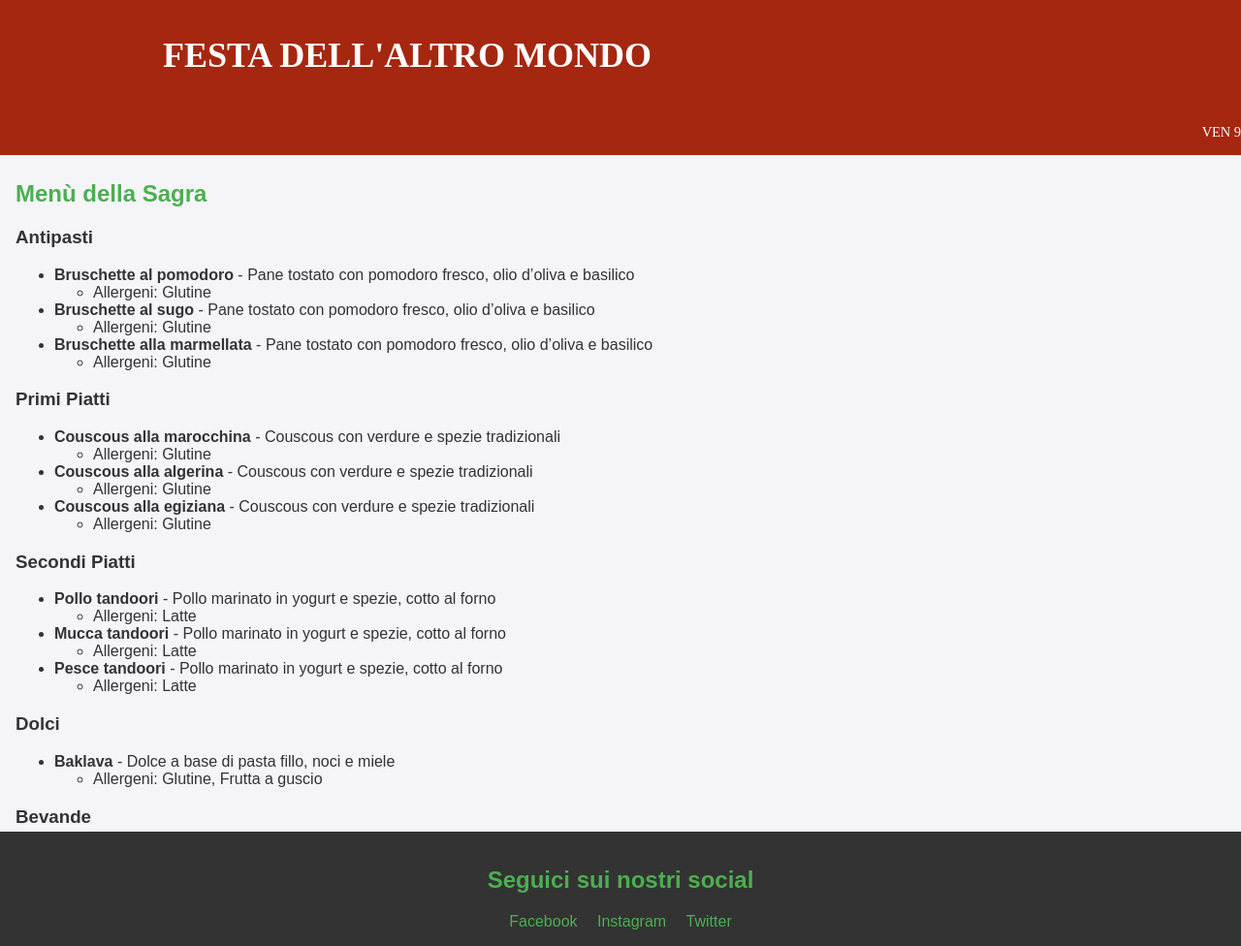
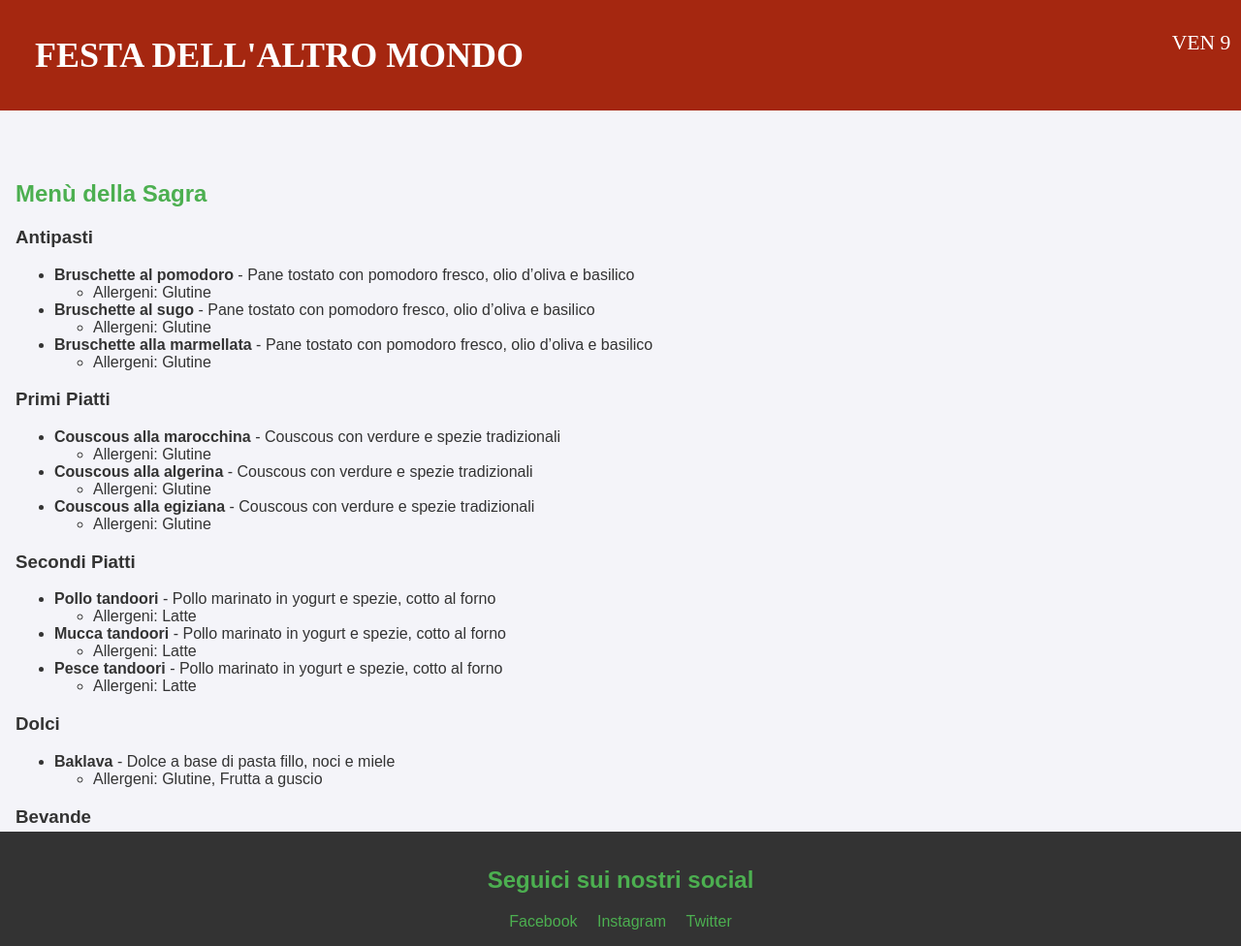
Before and after one commit to isottipietro/menu-altro-mondo, a Jekyll site: the page built from index.md, in a window 1280 px wide and 976 px high. Shown: the whole window at 97% size. Built offline with Jekyll 4.4.1, drawn with Linux system fonts in a browser that asks for light colours; some web fonts are replaced.

Commit message:
some changes

```diff
--- a/_layouts/home.html
+++ b/_layouts/home.html
@@ -9,7 +9,7 @@
 <body>
     <header>
         <h1 id="logo">{{ site.title }}</h1>
-        <p>{{ page.title }}</p>
+        <p id="data">{{ page.title }}</p>
     </header>
     <main>
         {{ content }}
--- a/assets/css/style.css
+++ b/assets/css/style.css
@@ -20,6 +20,8 @@ header {
     font-size: 1.5em;
     font-family: 'Dirty Ego';
     top: 0;
+    display: flex;
+    justify-content: space-between;
 }
 
 footer {
@@ -39,7 +41,8 @@ h1 {
 
 header p {
     text-align: right;
-    font-size: 0.6em;
+    font-size: 0.9em;
+    padding: 0.5em;
 }
 
 main {
```
